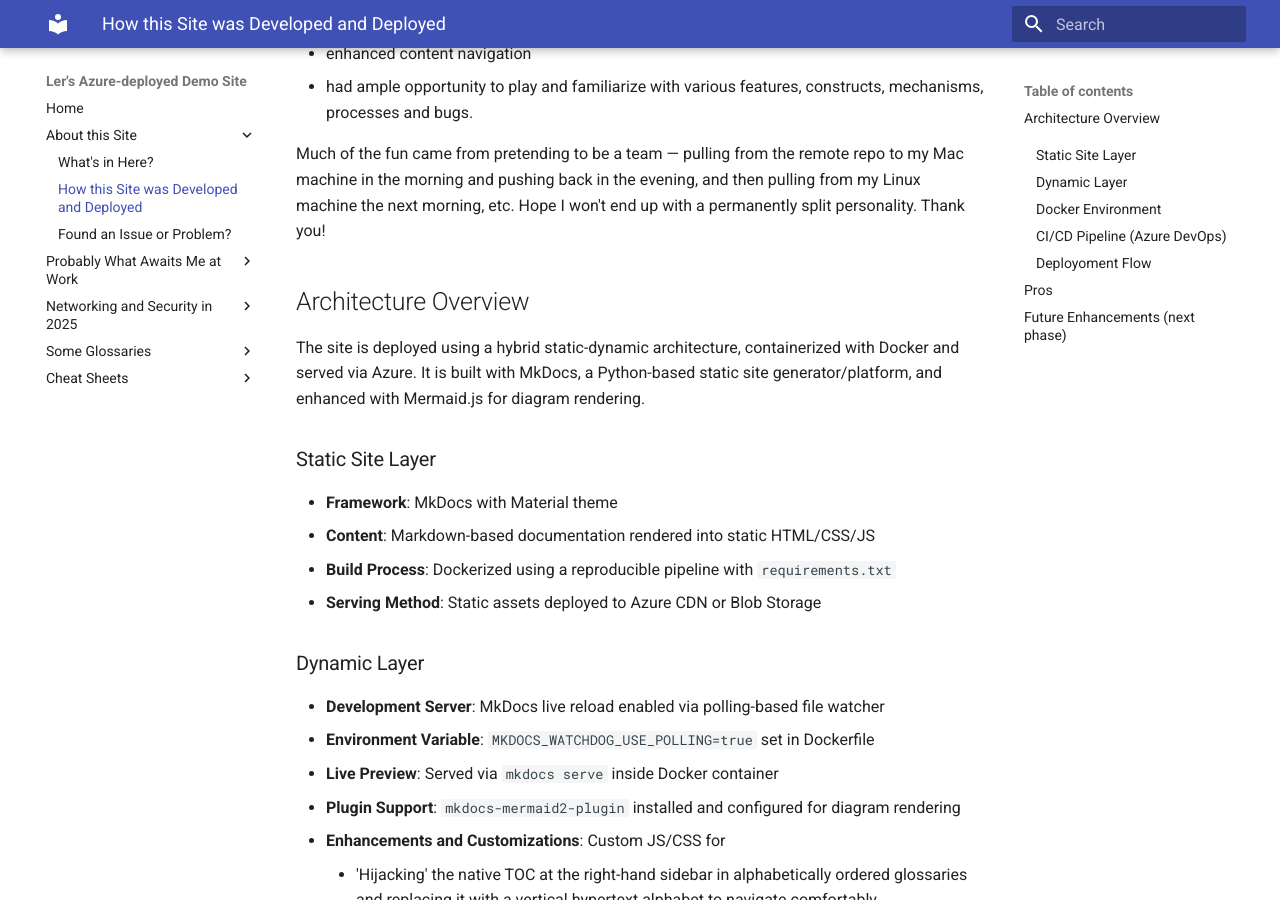
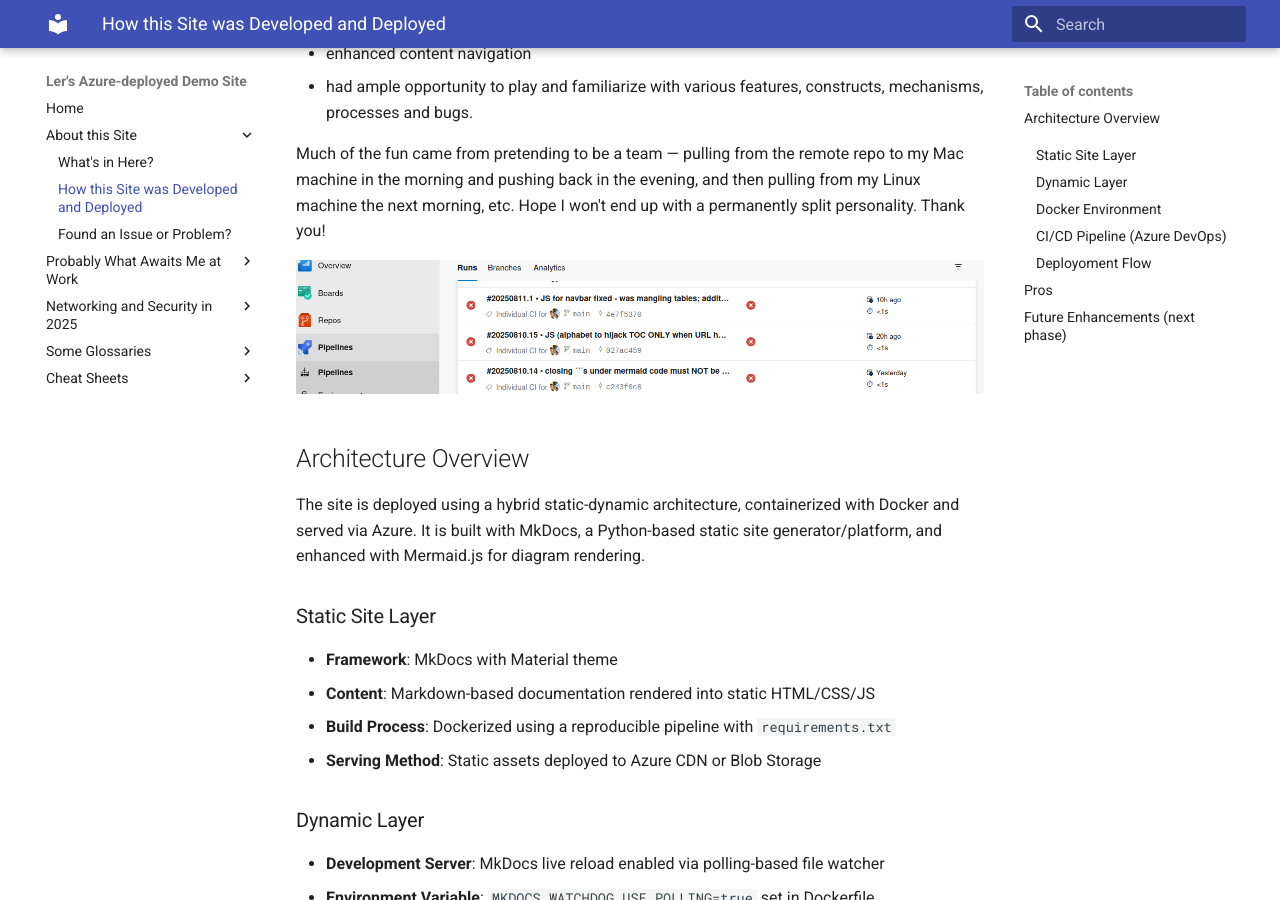
Before and after one commit to cassmastern/lers-sandbox, an MkDocs documentation site: the page built from docs/about.md, in a window 1280 px wide and 900 px high, scrolled down 307 px. Built offline with MkDocs 1.6.1 and Material for MkDocs 9.7.7, drawn with Linux system fonts in a browser that asks for light colours.

Commit message:
image (screen cap) added to about.md

````diff
--- a/docs/about.md
+++ b/docs/about.md
@@ -10,6 +10,7 @@ For the current, August 2025 demo Website, I decided to 'containerize' the dynam
 
 Much of the fun came from pretending to be a team — pulling from the remote repo to my Mac machine in the morning and pushing back in the evening, and then pulling from my Linux machine the next morning, etc. Hope I won't end up with a permanently split personality. Thank you!
 
+![](img/screenshot-azure-devops.png)
 
 ## Architecture Overview
 
@@ -29,8 +30,8 @@ The site is deployed using a hybrid static-dynamic architecture, containerized w
 - **Live Preview**: Served via `mkdocs serve` inside Docker container
 - **Plugin Support**: `mkdocs-mermaid2-plugin` installed and configured for diagram rendering
 - **Enhancements and Customizations**: Custom JS/CSS for
-    - 'Hijacking' the native TOC at the right-hand sidebar in alphabetically ordered glossaries and replacing it with a vertical hypertext alphabet to navigate comfortably
-     - Spotlight JS to enhance diagrams with overlays/zoom capability (not working \[yet])
+  - 'Hijacking' the native TOC at the right-hand sidebar in alphabetically ordered glossaries and replacing it with a vertical hypertext alphabet to navigate comfortably
+  - Spotlight JS to enhance diagrams with overlays/zoom capability (not working \[yet])
 
 ### Docker Environment
 
@@ -85,6 +86,7 @@ graph TD
     StaticSite -->|serve docs| Browser
     BackendAPI -->|serve dynamic endpoints| Browser
 ```
+
 ## Pros
 
 - Cross-platform reproducibility via Docker
````
Also changed, not shown: docs/img/screenshot-azure-devops.png (added).
